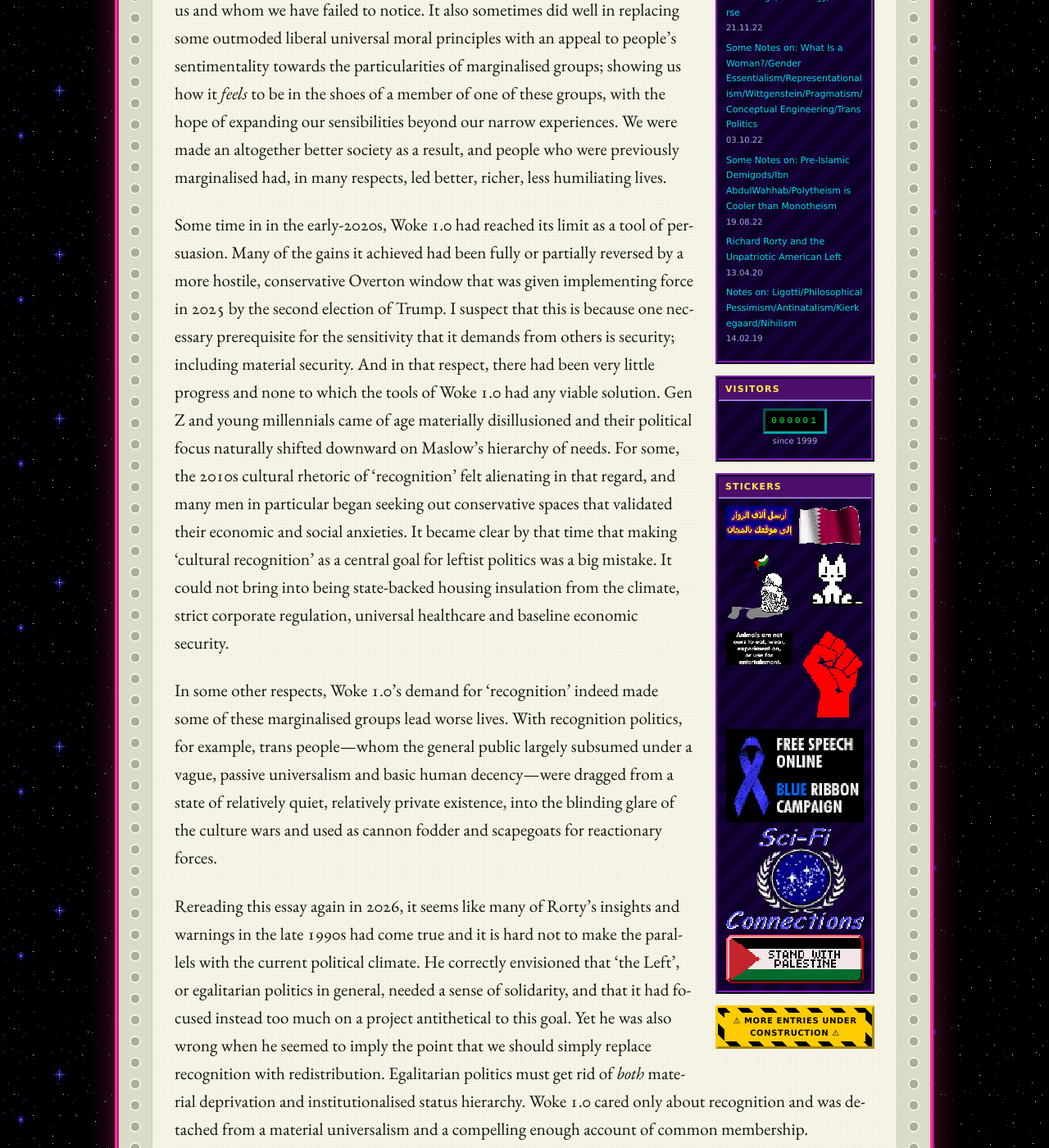
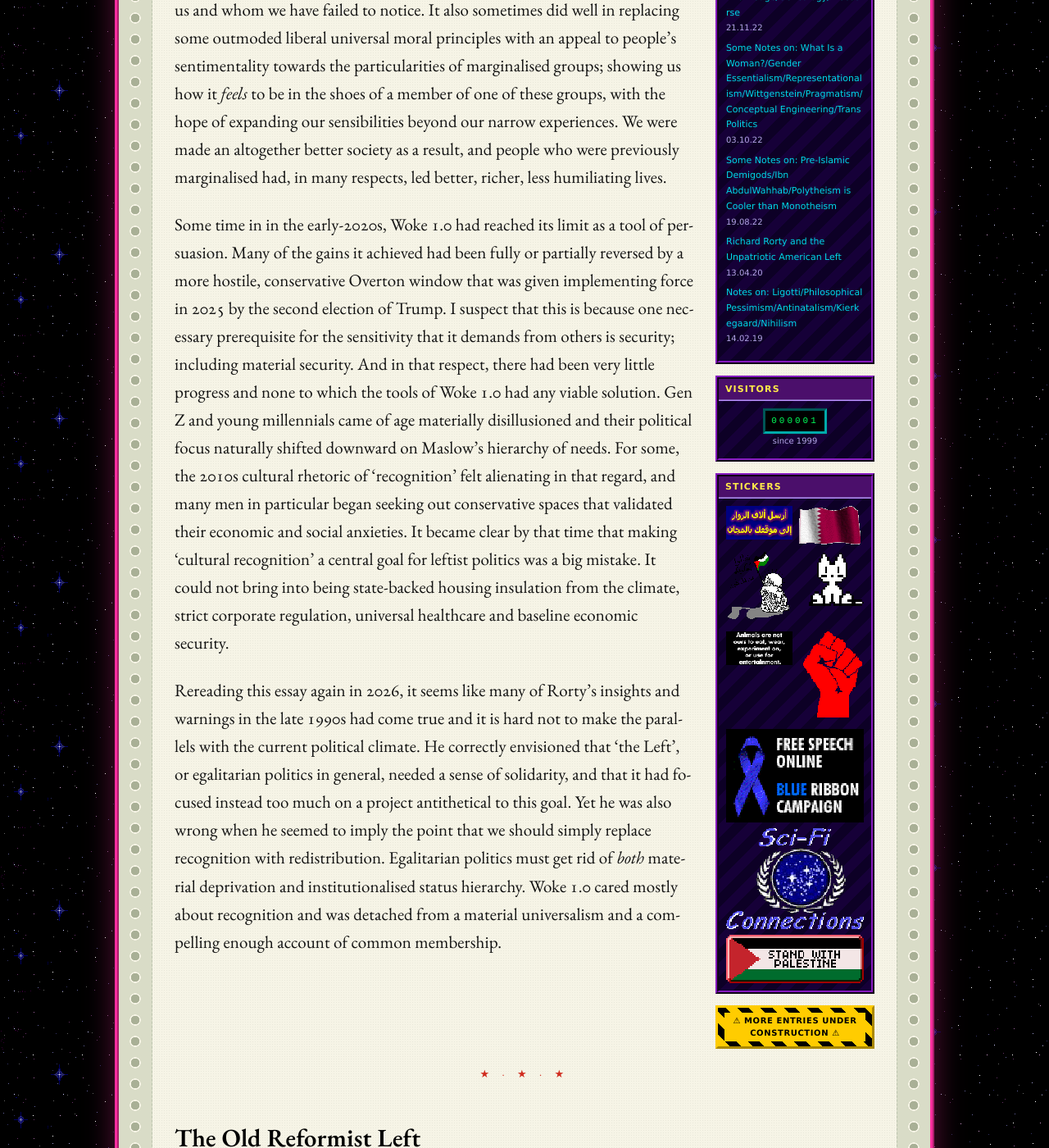
Before and after one commit to Catofminerva/Catofminerva.github.io, a Jekyll site: the page built from _posts/2020-04-13-rorty.md, in a window 1280 px wide and 1400 px high, scrolled down 874 px. Shown: the whole window at 82% size. Built offline with Jekyll 4.4.1, drawn with Linux system fonts in a browser that asks for light colours; comment, search, counter and statistics services are not loaded; some of the changed text lies outside the part shown.

Commit message:
Update 2020-04-13-rorty.md

```diff
--- a/_posts/2020-04-13-rorty.md
+++ b/_posts/2020-04-13-rorty.md
@@ -8,11 +8,9 @@
 
 This essay was first written in 2020, during the height of what is now called 'Woke 1.0'. 'Woke 1.0' was great. Living through the 2010s felt like the crescendo of a 70-year linear march towards justice, and one is not to be faulted for having had to believe in a libretto of history in which the 'moral circle' simply expands outward. In many respects, Woke 1.0 replaced discourses of sadism and cruelty and extended our imaginations of others that are alien to us and whom we have failed to notice. It also sometimes did well in replacing some outmoded liberal universal moral principles with an appeal to people’s sentimentality towards the particularities of marginalised groups; showing us how it *feels* to be in the shoes of a member of one of these groups, with the hope of expanding our sensibilities beyond our narrow experiences. We were made an altogether better society as a result, and people who were previously marginalised had, in many respects, led better, richer, less humiliating lives.
 
-Some time in in the early-2020s, Woke 1.0 had reached its limit as a tool of persuasion. Many of the gains it achieved had been fully or partially reversed by a more hostile, conservative Overton window that was given implementing force in 2025 by the second election of Trump. I suspect that this is because one necessary prerequisite for the sensitivity that it demands from others is security; including material security. And in that respect, there had been very little progress and none to which the tools of Woke 1.0 had any viable solution. Gen Z and young millennials came of age materially disillusioned and their political focus naturally shifted downward on Maslow’s hierarchy of needs. For some, the 2010s cultural rhetoric of 'recognition' felt alienating in that regard, and many men in particular began seeking out conservative spaces that validated their economic and social anxieties. It became clear by that time that making 'cultural recognition' as a central goal for leftist politics was a big mistake. It could not bring into being state-backed housing insulation from the climate, strict corporate regulation, universal healthcare and baseline economic security.
+Some time in in the early-2020s, Woke 1.0 had reached its limit as a tool of persuasion. Many of the gains it achieved had been fully or partially reversed by a more hostile, conservative Overton window that was given implementing force in 2025 by the second election of Trump. I suspect that this is because one necessary prerequisite for the sensitivity that it demands from others is security; including material security. And in that respect, there had been very little progress and none to which the tools of Woke 1.0 had any viable solution. Gen Z and young millennials came of age materially disillusioned and their political focus naturally shifted downward on Maslow’s hierarchy of needs. For some, the 2010s cultural rhetoric of 'recognition' felt alienating in that regard, and many men in particular began seeking out conservative spaces that validated their economic and social anxieties. It became clear by that time that making 'cultural recognition' a central goal for leftist politics was a big mistake. It could not bring into being state-backed housing insulation from the climate, strict corporate regulation, universal healthcare and baseline economic security.
 
-In some other respects, Woke 1.0's demand for 'recognition' indeed made some of these marginalised groups lead worse lives. With recognition politics, for example, trans people—whom the general public largely subsumed under a vague, passive universalism and basic human decency—were dragged from a state of relatively quiet, relatively private existence, into the blinding glare of the culture wars and used as cannon fodder and scapegoats for reactionary forces.
-
-Rereading this essay again in 2026, it seems like many of Rorty's insights and warnings in the late 1990s had come true and it is hard not to make the parallels with the current political climate. He correctly envisioned that 'the Left', or egalitarian politics in general, needed a sense of solidarity, and that it had focused instead too much on a project antithetical to this goal. Yet he was also wrong when he seemed to imply the point that we should simply replace recognition with redistribution. Egalitarian politics must get rid of *both* material deprivation and institutionalised status hierarchy. Woke 1.0 cared only about recognition and was detached from a material universalism and a compelling enough account of common membership.
+Rereading this essay again in 2026, it seems like many of Rorty's insights and warnings in the late 1990s had come true and it is hard not to make the parallels with the current political climate. He correctly envisioned that 'the Left', or egalitarian politics in general, needed a sense of solidarity, and that it had focused instead too much on a project antithetical to this goal. Yet he was also wrong when he seemed to imply the point that we should simply replace recognition with redistribution. Egalitarian politics must get rid of *both* material deprivation and institutionalised status hierarchy. Woke 1.0 cared mostly about recognition and was detached from a material universalism and a compelling enough account of common membership.
 
 ---
 
@@ -75,9 +73,11 @@
 
 It is also unclear whether it is more effective to say that poor Black Americans should be helped because they are “fellow Americans” than because they are “fellow human beings". We may grant that national identities can create solidarity, but why should we believe that national identity is the best available basis for egalitarian solidarity?
 
-Rorty maintains that rallying around a group that people can more closely identify with and share common memories about, instead of an abstract 'humanity', is more pragmatic as it rallies oppositions from all over the country, from the Left and the Right. Britain’s leading Marxist thinker, Terry Eagleton, replied to this sarcastically, in an ironic [piece](https://socialistregister.com/index.php/srv/article/view/5575/2473): well, why stop at America? 'America' is itself an enormous abstraction encompassing millions of radically different people. If abstraction is the problem, surely I should care only about my neighbourhood (or my university alumni) or perhaps the person in the next apartment. This, he says, is the absurd logical conclusion to Rorty's idea. Sure, 'humanity' is insufficiently concrete, but 'America' is hardly a face-to-face community either. If universal humanity is a philosophically dubious abstraction, Eagleton argues, then perhaps Rorty should oppose nuclear war merely because it would inconvenience his Oxford neighbours, and indeed cease caring if Virginia were annihilated. Eagleton thinks Rorty has chosen 'the nation' as his unit simply because it suits his liberal patriotism bias (and not that it alone uniquely establishes a necessary scale of solidarity).
+On this point, Rorty maintains that rallying around a group that people can more closely identify with and share common memories about, instead of an abstract 'humanity', is more pragmatic as it rallies oppositions from all over the country, from the Left and the Right. Britain’s leading Marxist thinker, Terry Eagleton, replied to this line of reasoning sarcastically, in an ironic [piece](https://socialistregister.com/index.php/srv/article/view/5575/2473): well, why stop at America? 'America' is itself an enormous abstraction encompassing millions of radically different people. If abstraction is the problem, surely I should care only about my neighbourhood (or my university alumni) or perhaps the person in the next apartment. This, he says, is the absurd logical conclusion to Rorty's idea. Sure, 'humanity' is insufficiently concrete, but 'America' is hardly a face-to-face community either. If universal humanity is a philosophically dubious abstraction, Eagleton argues, then perhaps Rorty should oppose nuclear war merely because it would inconvenience his Oxford neighbours, and indeed cease caring if Virginia were annihilated. Eagleton thinks Rorty has chosen 'the nation' as his unit simply because it suits his liberal patriotism bias (and not that it alone uniquely establishes a necessary scale of solidarity).
 
-Moreover, Eagleton believes that Rorty’s American particularism is especially problematic given American imperialism across its borders. If my strongest obligations are to “fellow Americans” then what grounds my obligation toward a Nicaraguan, a Chilean, a Salvadoran, and Iraqi or a Peruvian harmed by American foreign policy? The American *we* that creates a sense of domestic solidarity is simultaneously the boundary that makes foreign victims morally peripheral.
+Yet, as I have tried to showcase at the beginning of this essay, Rorty's case for national solidarity concerns its political usefulness and existing emotional force. Pointing out that a nation is 'also an abstraction' is not an apt rejoinder.
+
+Eagleton levies a more damning critique when he contends that Rorty’s American particularism is especially problematic given American imperialism across its borders. If my strongest obligations are to “fellow Americans” then what grounds my obligation toward a Nicaraguan, a Chilean, a Salvadoran, and Iraqi or a Peruvian harmed by American foreign policy? The American *we* that creates a sense of domestic solidarity is simultaneously the boundary that makes foreign victims morally peripheral.
 
 Eagleton lastly critiques Rorty's philosophical anti-foundationalism from which he derives his politics. He argues that it is unclear why the fact that there are no neutral transcendental standpoint outside our inherited vocabularies should entail that political progress should involve redescribing and enlarging existing solidarities (especially national solidarity) rather than invoking universal philosophical foundations or revolutionary total critique. Eagleton writes:
 
```
